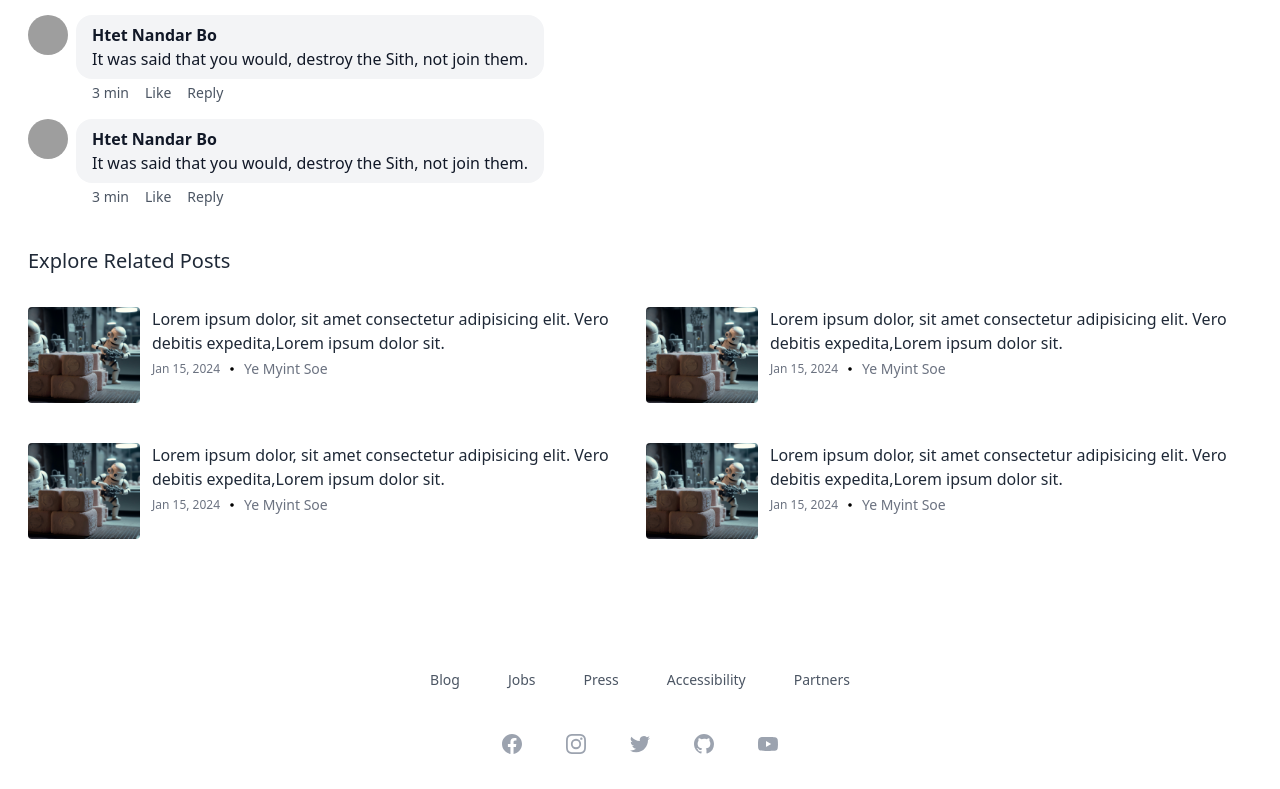
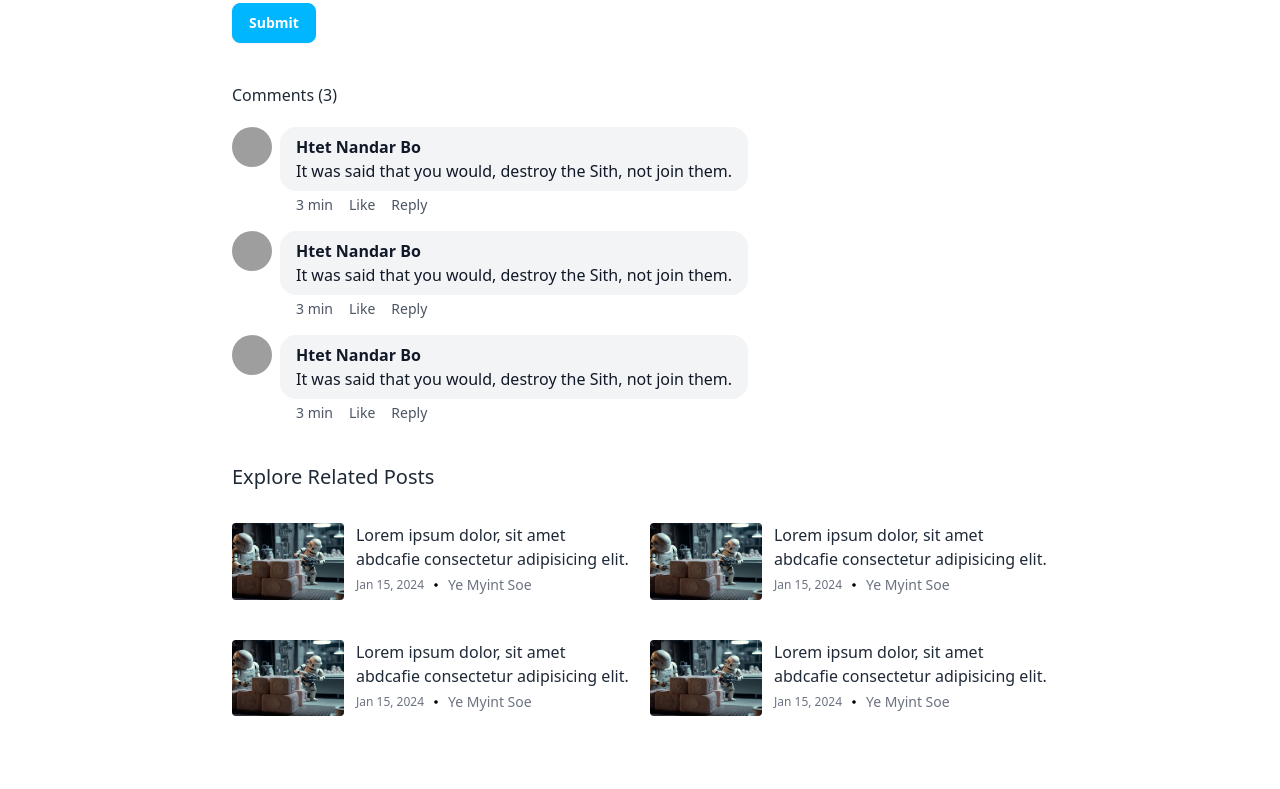
Before and after one commit to YeMyintSoeKMD/hit-myanmar, a Vue app: page /blogdetail in a window 1280 px wide. Shown: the part 1441-2230 px from the top of the page. Built offline with nearby package versions, Linux system fonts and the light colour scheme; grey boxes are pictures that could not be loaded.

Commit message:
blog detail

```diff
--- a/src/views/BlogDetail.vue
+++ b/src/views/BlogDetail.vue
@@ -1,12 +1,13 @@
 <template>
     <div class="container mx-auto px-7 2xl:px-40 pt-32">
-        <div>
-
+        <div class="flex justify-center">
+            <div class="w-2/3">
                 <h1 class="text-2xl font-semibold">Higher Order Functions in JavaScript</h1>
                 <div class="flex justify-between items-center mb-5">
                     <div class="flex items-center mt-5">
                         <img src="/images/yms.jpg" class="w-6 h-6 rounded-full me-2" />
-                    <p class="text-sm text-gray-600"><span>Ye Myint Soe</span><span class="mx-2">|</span><span>Jan 15,
+                        <p class="text-sm text-gray-600"><span>Ye Myint Soe</span><span class="mx-2">|</span><span>Jan
+                                15,
                                 2024</span><span class="mx-2">|</span><span>5
                                 minute
                                 read</span></p>
@@ -16,38 +17,52 @@
                         <img src="/images/share.png" class="w-5 me-4" />
                     </div>
                 </div>
-            <!-- <p>Lorem ipsum dolor sit amet consectetur adipisicing elit. Error voluptate sed omnis
-                distinctio architecto
-                molestias, voluptatem amet accusamus ad dolorum minima, eligendi adipisci quas consequuntur perferendis
-                voluptas aliquid neque quam?</p> -->
-            <!-- <div class="flex justify-center"> -->
-            <img src="/images/blog.jpg" class="rounded w-2/3 h-96 object-cover my-10" />
-            <!-- </div> -->
-            <p class="mb-4">Lorem ipsum dolor sit amet consectetur adipisicing elit. Autem eos veniam alias ipsam qui
+                <img src="/images/blog.jpg" class="rounded w-full h-96 object-cover my-10" />
+                <p class="mb-4">Lorem ipsum dolor sit amet consectetur adipisicing elit. Autem eos veniam alias ipsam
+                    qui
                     corporis
-                mollitia consectetur delectus temporibus animi ullam adipisci, magnam harum totam nostrum consequuntur
-                excepturi non nesciunt eius. Reprehenderit reiciendis sit consectetur voluptates ducimus architecto quia
-                a expedita beatae amet esse mollitia deleniti vel nesciunt, quidem voluptatum est quam similique labore
-                omnis perspiciatis consequuntur. Recusandae repudiandae laborum minima soluta officiis sit voluptatibus
-                nihil. Dolor, laborum doloribus! Aliquid culpa, perferendis vitae nobis officiis quod modi possimus amet
-                sint explicabo suscipit ducimus hic, cumque quasi labore quia ratione ad! Facilis incidunt quos libero
+                    mollitia consectetur delectus temporibus animi ullam adipisci, magnam harum totam nostrum
+                    consequuntur
+                    excepturi non nesciunt eius. Reprehenderit reiciendis sit consectetur voluptates ducimus architecto
+                    quia
+                    a expedita beatae amet esse mollitia deleniti vel nesciunt, quidem voluptatum est quam similique
+                    labore
+                    omnis perspiciatis consequuntur. Recusandae repudiandae laborum minima soluta officiis sit
+                    voluptatibus
+                    nihil. Dolor, laborum doloribus! Aliquid culpa, perferendis vitae nobis officiis quod modi possimus
+                    amet
+                    sint explicabo suscipit ducimus hic, cumque quasi labore quia ratione ad! Facilis incidunt quos
+                    libero
                     architecto facere deserunt unde non sed?</p>
-            <p class="mb-4">Lorem ipsum dolor sit amet consectetur adipisicing elit. Autem eos veniam alias ipsam qui
+                <p class="mb-4">Lorem ipsum dolor sit amet consectetur adipisicing elit. Autem eos veniam alias ipsam
+                    qui
                     corporis
-                mollitia consectetur delectus temporibus animi ullam adipisci, magnam harum totam nostrum consequuntur
-                excepturi non nesciunt eius. Reprehenderit reiciendis sit consectetur voluptates ducimus architecto quia
-                a expedita beatae amet esse mollitia deleniti vel nesciunt, quidem voluptatum est quam similique labore
-                omnis perspiciatis consequuntur. Recusandae repudiandae laborum minima soluta officiis sit voluptatibus
-                nihil. Dolor, laborum doloribus! Aliquid culpa, perferendis vitae nobis officiis quod modi possimus amet
-                sint explicabo suscipit ducimus hic, cumque quasi labore quia ratione ad! Facilis incidunt quos libero
+                    mollitia consectetur delectus temporibus animi ullam adipisci, magnam harum totam nostrum
+                    consequuntur
+                    excepturi non nesciunt eius. Reprehenderit reiciendis sit consectetur voluptates ducimus architecto
+                    quia
+                    a expedita beatae amet esse mollitia deleniti vel nesciunt, quidem voluptatum est quam similique
+                    labore
+                    omnis perspiciatis consequuntur. Recusandae repudiandae laborum minima soluta officiis sit
+                    voluptatibus
+                    nihil. Dolor, laborum doloribus! Aliquid culpa, perferendis vitae nobis officiis quod modi possimus
+                    amet
+                    sint explicabo suscipit ducimus hic, cumque quasi labore quia ratione ad! Facilis incidunt quos
+                    libero
                     architecto facere deserunt unde non sed?</p>
                 <p>Lorem ipsum dolor sit amet consectetur adipisicing elit. Autem eos veniam alias ipsam qui corporis
-                mollitia consectetur delectus temporibus animi ullam adipisci, magnam harum totam nostrum consequuntur
-                excepturi non nesciunt eius. Reprehenderit reiciendis sit consectetur voluptates ducimus architecto quia
-                a expedita beatae amet esse mollitia deleniti vel nesciunt, quidem voluptatum est quam similique labore
-                omnis perspiciatis consequuntur. Recusandae repudiandae laborum minima soluta officiis sit voluptatibus
-                nihil. Dolor, laborum doloribus! Aliquid culpa, perferendis vitae nobis officiis quod modi possimus amet
-                sint explicabo suscipit ducimus hic, cumque quasi labore quia ratione ad! Facilis incidunt quos libero
+                    mollitia consectetur delectus temporibus animi ullam adipisci, magnam harum totam nostrum
+                    consequuntur
+                    excepturi non nesciunt eius. Reprehenderit reiciendis sit consectetur voluptates ducimus architecto
+                    quia
+                    a expedita beatae amet esse mollitia deleniti vel nesciunt, quidem voluptatum est quam similique
+                    labore
+                    omnis perspiciatis consequuntur. Recusandae repudiandae laborum minima soluta officiis sit
+                    voluptatibus
+                    nihil. Dolor, laborum doloribus! Aliquid culpa, perferendis vitae nobis officiis quod modi possimus
+                    amet
+                    sint explicabo suscipit ducimus hic, cumque quasi labore quia ratione ad! Facilis incidunt quos
+                    libero
                     architecto facere deserunt unde non sed?</p>
 
                 <div class="mt-10">
@@ -118,17 +133,15 @@
                     </div>
                 </div>
 
-
-
                 <div class="mt-10">
                     <h1 class="font-medium mb-8 text-xl">Explore Related Posts</h1>
-                <div class="grid grid-cols-2 gap-x-3 gap-y-10">
+                    <div class="grid grid-cols-2 gap-x-5 gap-y-10">
                         <div class="flex">
-                        <img src="/images/blog1.jpg" class="w-28 h-24 rounded object-cover" />
+                            <img src="/images/blog1.jpg" class="w-28 rounded object-cover" />
                             <div class="ms-3">
-                            <p class="font-medium">Lorem ipsum dolor, sit amet consectetur adipisicing elit.
-                                Vero debitis expedita,Lorem
-                                ipsum dolor sit.</p>
+                                <p class="font-medium">Lorem ipsum dolor, sit amet abdcafie consectetur adipisicing
+                                    elit.
+                                </p>
                                 <div class="flex items-center text-gray-500 mt-1">
                                     <span class="text-xs font-medium">Jan 15, 2024</span>
                                     <img src="/images/dot.png" class="w-4 mx-1" />
@@ -137,11 +150,11 @@
                             </div>
                         </div>
                         <div class="flex">
-                        <img src="/images/blog1.jpg" class="w-28 h-24 rounded object-cover" />
+                            <img src="/images/blog1.jpg" class="w-28 rounded object-cover" />
                             <div class="ms-3">
-                            <p class="font-medium">Lorem ipsum dolor, sit amet consectetur adipisicing elit.
-                                Vero debitis expedita,Lorem
-                                ipsum dolor sit.</p>
+                                <p class="font-medium">Lorem ipsum dolor, sit amet abdcafie consectetur adipisicing
+                                    elit.
+                                </p>
                                 <div class="flex items-center text-gray-500 mt-1">
                                     <span class="text-xs font-medium">Jan 15, 2024</span>
                                     <img src="/images/dot.png" class="w-4 mx-1" />
@@ -150,11 +163,11 @@
                             </div>
                         </div>
                         <div class="flex">
-                        <img src="/images/blog1.jpg" class="w-28 h-24 rounded object-cover" />
+                            <img src="/images/blog1.jpg" class="w-28 rounded object-cover" />
                             <div class="ms-3">
-                            <p class="font-medium">Lorem ipsum dolor, sit amet consectetur adipisicing elit.
-                                Vero debitis expedita,Lorem
-                                ipsum dolor sit.</p>
+                                <p class="font-medium">Lorem ipsum dolor, sit amet abdcafie consectetur adipisicing
+                                    elit.
+                                </p>
                                 <div class="flex items-center text-gray-500 mt-1">
                                     <span class="text-xs font-medium">Jan 15, 2024</span>
                                     <img src="/images/dot.png" class="w-4 mx-1" />
@@ -163,11 +176,11 @@
                             </div>
                         </div>
                         <div class="flex">
-                        <img src="/images/blog1.jpg" class="w-28 h-24 rounded object-cover" />
+                            <img src="/images/blog1.jpg" class="w-28 rounded object-cover" />
                             <div class="ms-3">
-                            <p class="font-medium">Lorem ipsum dolor, sit amet consectetur adipisicing elit.
-                                Vero debitis expedita,Lorem
-                                ipsum dolor sit.</p>
+                                <p class="font-medium">Lorem ipsum dolor, sit amet abdcafie consectetur adipisicing
+                                    elit.
+                                </p>
                                 <div class="flex items-center text-gray-500 mt-1">
                                     <span class="text-xs font-medium">Jan 15, 2024</span>
                                     <img src="/images/dot.png" class="w-4 mx-1" />
@@ -182,6 +195,7 @@
 
             </div>
         </div>
+    </div>
 </template>
 
 <script setup>
```
Lines whose indentation alone changed are shown as unchanged.
